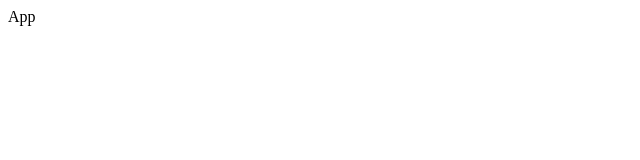
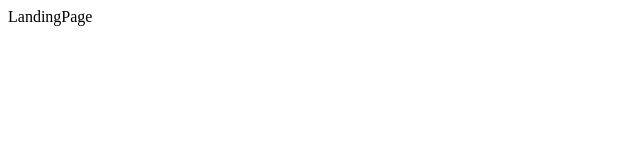
Before and after one commit to ArastoSahbaei/BITup-web, a React (Create React App) app: page /home in a window 1280 px wide. Shown: the top 160 px of the page, without its empty margins (0-640 px from the left). Built offline with nearby package versions, Linux system fonts and the light colour scheme.

Commit message:
added routes

```diff
--- a/package.json
+++ b/package.json
@@ -12,6 +12,7 @@
     "@types/react-dom": "^18.0.5",
     "react": "^18.2.0",
     "react-dom": "^18.2.0",
+    "react-router-dom": "^6.3.0",
     "react-scripts": "5.0.1",
     "styled-components": "^5.3.5",
     "typescript": "^4.7.4",
--- a/src/App.tsx
+++ b/src/App.tsx
@@ -1,3 +1,5 @@
+import { Routes } from './routes/Routes'
+
 export const App = () => {
-	return <div>App</div>
+	return <Routes />
 }
--- /dev/null
+++ b/src/pages/LandingPage.tsx
@@ -0,0 +1,5 @@
+export const LandingPage = () => {
+	return (
+		<div>LandingPage</div>
+	)
+}
--- /dev/null
+++ b/src/pages/index.tsx
@@ -0,0 +1 @@
+export { LandingPage } from './LandingPage'
--- /dev/null
+++ b/src/routes/Path.ts
@@ -0,0 +1,5 @@
+const landingPage = '/home'
+
+export default {
+	landingPage
+}
--- /dev/null
+++ b/src/routes/Routes.tsx
@@ -0,0 +1,14 @@
+import { BrowserRouter, Routes as Switch, Route } from 'react-router-dom'
+import { LandingPage } from '../pages'
+import Path from './Path'
+
+export const Routes = () => {
+	return (
+		<BrowserRouter>
+			<Switch>
+				<Route path={Path.landingPage} element={<LandingPage />} />
+				<Route path='*' element={<LandingPage />} />
+			</Switch>
+		</BrowserRouter>
+	)
+}
```
Also changed, not shown: 2 other files (tests, documents, lock files or other folders).
